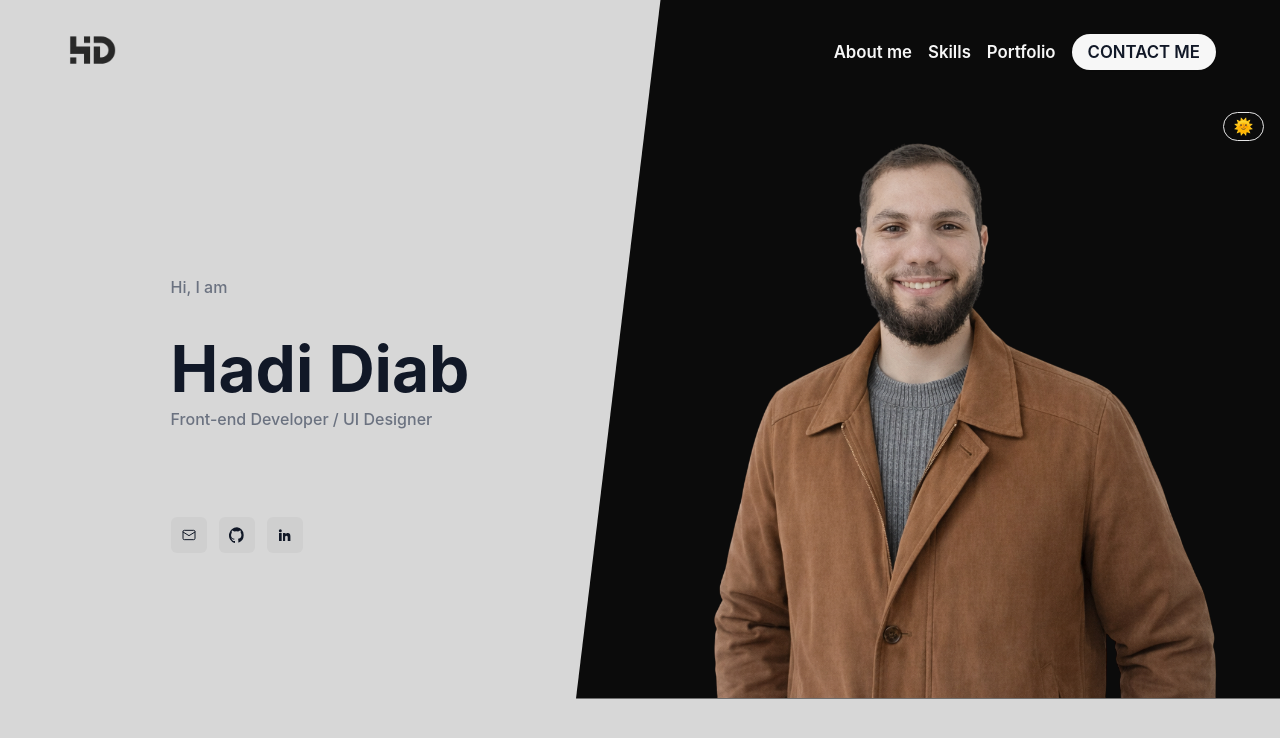
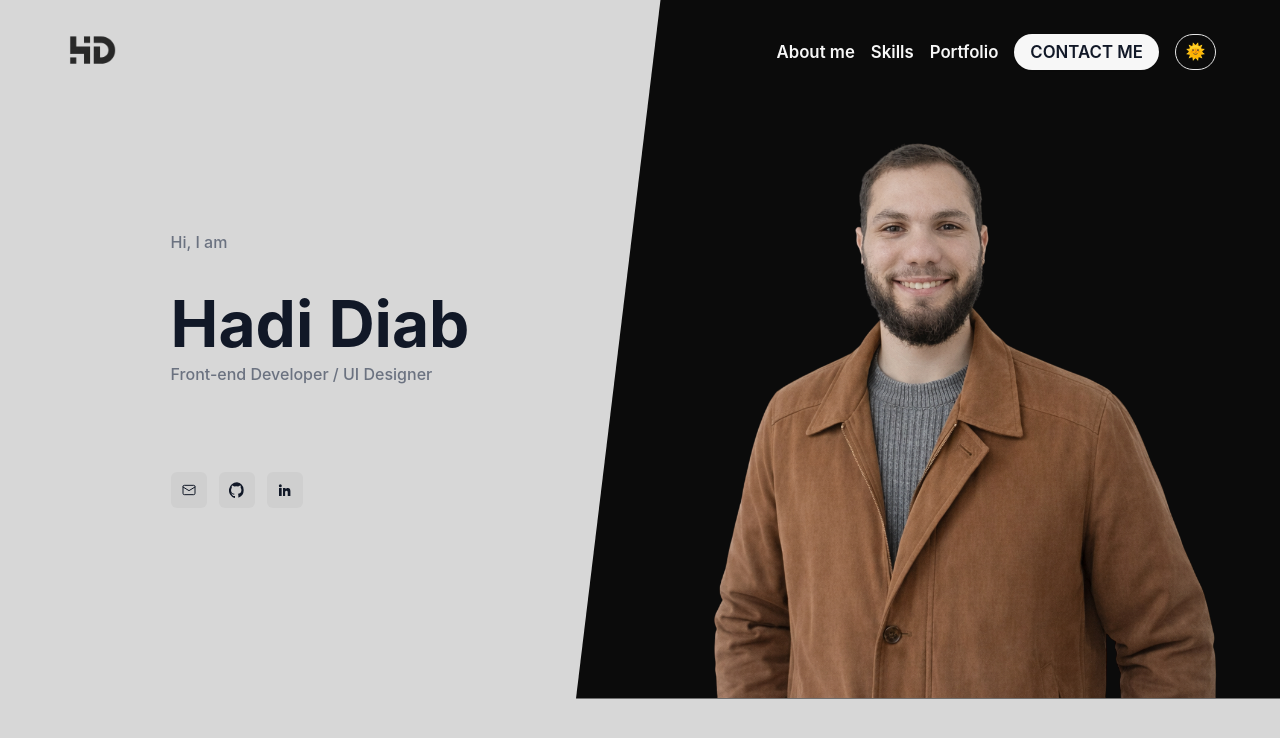
Before and after one commit to Hadi20Diab/my-portfolio, a Next.js app: page / in a window 1280 px wide. Shown: the top 738 px of the page. Built offline with nearby package versions, Linux system fonts and the light colour scheme.

Commit message:
feat: move ThemeToggle component to Navbar for improved accessibility

```diff
--- a/src/app/layout.jsx
+++ b/src/app/layout.jsx
@@ -12,9 +12,6 @@ export default function RootLayout({ children }) {
         <html lang="en">
             <body>
                 <Navbar />
-                <div style={{ display: 'flex', justifyContent: 'flex-end', padding: '0.5rem 1rem' }}>
-                    <ThemeToggle />
-                </div>
                 <main>
                     {children}
                 </main>
--- a/src/components/Navbar/Navbar.jsx
+++ b/src/components/Navbar/Navbar.jsx
@@ -4,6 +4,7 @@ import { useEffect, useState } from 'react'
 import Image from 'next/image'
 import './Navbar.scss'
 import Link from 'next/link'
+import ThemeToggle from '../ThemeToggle/ThemeToggle'
 
 export default function Navbar() {
     const [theme, setTheme] = useState('light')
@@ -20,6 +21,8 @@ export default function Navbar() {
 
         return () => observer.disconnect()
     }, [])
+
+
 
     return (
         <>
@@ -41,6 +44,7 @@ export default function Navbar() {
                         <li><Link href="/">Skills</Link></li>
                         <li><Link href="/">Portfolio</Link></li>
                         <li className="navButton"><Link href="/">CONTACT ME</Link></li>
+                        <ThemeToggle />
                     </ul>
                 </nav>
             </section>
```
